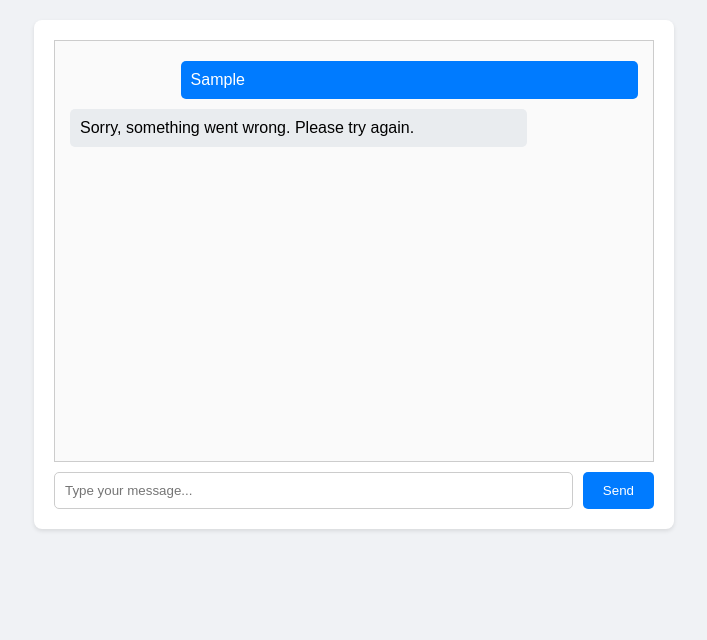
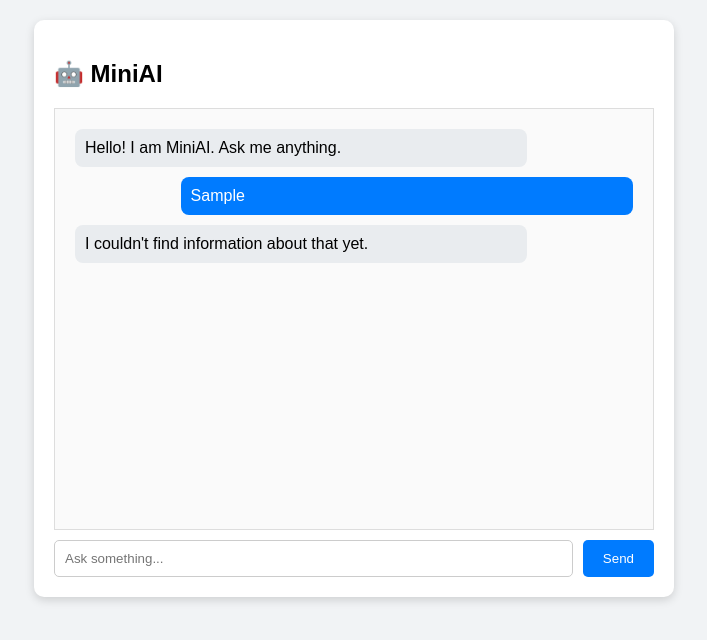
Before and after one commit to Lakhamohit/ai-chat-interface, a plain HTML site: page index.html in a window 1280 px wide. Both pictures are taken after typing "Sample" into the empty fields and a click on the button "Send". Shown: the whole page, without its empty margins (286-993 px from the left). Drawn offline with Linux system fonts and the light colour scheme; no server answers.

Commit message:
Refactor HTML structure and styles for MiniAI

```diff
--- a/index.html
+++ b/index.html
@@ -1,135 +1,78 @@
 <!DOCTYPE html>
-
 <html lang="en">
-
 <head>
-
 <meta charset="UTF-8">
-
 <meta name="viewport" content="width=device-width, initial-scale=1.0">
 
-    <title>AI Chat Interface</title>
+<title>MiniAI v0.1</title>
 
 <style>
-
 body {
-
     font-family: Arial, sans-serif;
-
+    background: #f1f3f5;
     margin: 0;
-
     padding: 20px;
-
-            background-color: #f0f2f5;
-
 }
 
 #chat-container {
-
     max-width: 600px;
-
     margin: auto;
-
     background: white;
-
-            border-radius: 8px;
-
-            box-shadow: 0 2px 4px rgba(0,0,0,0.1);
-
+    border-radius: 10px;
     padding: 20px;
-
+    box-shadow: 0 3px 10px rgba(0,0,0,0.15);
 }
 
 #chat-box {
-
     height: 400px;
-
     overflow-y: auto;
-
-            border: 1px solid #ccc;
-
+    border: 1px solid #ddd;
     padding: 10px;
-
-            margin-bottom: 10px;
-
     background: #fafafa;
-
 }
 
 .message {
-
-            margin: 10px 0;
-
     padding: 10px;
-
-            border-radius: 5px;
-
+    margin: 10px;
+    border-radius: 8px;
 }
 
-        .user-message {
-
+.user {
     background: #007bff;
-
     color: white;
-
     margin-left: 20%;
-
-            margin-right: 5px;
-
 }
 
-        .ai-message {
-
+.ai {
     background: #e9ecef;
-
     margin-right: 20%;
-
-            margin-left: 5px;
-
 }
 
-        #input-container {
-
+#input-area {
     display: flex;
-
+    margin-top: 10px;
     gap: 10px;
-
 }
 
-        #user-input {
-
+input {
     flex: 1;
-
     padding: 10px;
-
+    border-radius: 5px;
     border: 1px solid #ccc;
-
-            border-radius: 5px;
-
 }
 
-        #send-btn {
-
+button {
     padding: 10px 20px;
-
     background: #007bff;
-
-            color: white;
-
-            border: none;
-
-            border-radius: 5px;
-
-            cursor: pointer;
-
+    color:white;
+    border:none;
+    border-radius:5px;
+    cursor:pointer;
 }
 
-        #send-btn:hover {
-
-            background: #0056b3;
-
+button:hover {
+    background:#0056b3;
 }
-
 </style>
 
 </head>
@@ -138,124 +81,144 @@
 
 <div id="chat-container">
 
+<h2>🤖 MiniAI</h2>
+
 <div id="chat-box"></div>
 
-        <div id="input-container">
-
-            <input type="text" id="user-input" placeholder="Type your message...">
-
-            <button id="send-btn">Send</button>
-
+<div id="input-area">
+<input id="user-input" placeholder="Ask something...">
+<button onclick="sendMessage()">Send</button>
 </div>
 
 </div>
 
+
 <script>
 
-        const chatBox = document.getElementById('chat-box');
+const chatBox = document.getElementById("chat-box");
+const input = document.getElementById("user-input");
 
-        const userInput = document.getElementById('user-input');
 
-        const sendBtn = document.getElementById('send-btn');
+function addMessage(text, type){
 
-        // Function to add a message to the chat box
+    let div = document.createElement("div");
 
-        function addMessage(content, isUser) {
+    div.className = "message " + type;
 
-            const messageDiv = document.createElement('div');
+    div.innerText = text;
 
-            messageDiv.className = 'message ' + (isUser ? 'user-message' : 'ai-message');
+    chatBox.appendChild(div);
 
-            messageDiv.textContent = content;
-
-            chatBox.appendChild(messageDiv);
-
-            chatBox.scrollTop = chatBox.scrollHeight; // Auto-scroll to bottom
+    chatBox.scrollTop = chatBox.scrollHeight;
 
 }
 
-        // Function to call the AI API
 
-        async function callAIAPI(message) {
+
+async function searchWikipedia(query){
 
     try {
 
-                // Replace with your actual AI API endpoint and key
+        let url =
+        "https://en.wikipedia.org/api/rest_v1/page/summary/"
+        + encodeURIComponent(query);
 
-                const response = await fetch('https://api.x.ai/v1/chat', {
 
-                    method: 'POST',
+        let response = await fetch(url);
 
-                    headers: {
 
-                        'Content-Type': 'application/json',
+        if(!response.ok){
+            return null;
+        }
 
-                        'Authorization': 'Bearer YOUR_API_KEY' // Replace with actual API key
 
-                    },
+        let data = await response.json();
 
-                    body: JSON.stringify({
 
-                        message: message,
+        return data.extract;
 
-                        // Add parameters for task type if API supports it
 
-                    })
+    }
+    catch(error){
 
-                });
+        console.log(error);
 
-                if (!response.ok) {
-
-                    throw new Error('API request failed');
+        return null;
+    }
 
 }
 
-                const data = await response.json();
 
-                return data.response || 'AI response received'; // Adjust based on API response format
 
-            } catch (error) {
+async function think(question){
 
-                console.error('Error:', error);
+    addMessage("Thinking...", "ai");
 
-                return 'Sorry, something went wrong. Please try again.';
+
+    let answer = await searchWikipedia(question);
+
+
+    let messages = document.querySelectorAll(".ai");
+
+    messages[messages.length-1].remove();
+
+
+
+    if(answer){
+
+        return answer;
+
+    }
+    else {
+
+        return "I couldn't find information about that yet.";
 
     }
 
 }
 
-        // Handle send button click or Enter key press
 
-        async function handleSend() {
 
-            const message = userInput.value.trim();
+async function sendMessage(){
 
-            if (!message) return;
+    let question = input.value.trim();
 
-            // Display user message
 
-            addMessage(message, true);
+    if(question==="") return;
 
-            userInput.value = '';
 
-            // Call AI API and display response
+    addMessage(question,"user");
 
-            const aiResponse = await callAIAPI(message);
 
-            addMessage(aiResponse, false);
+    input.value="";
+
+
+    let reply = await think(question);
+
+
+    addMessage(reply,"ai");
 
 }
 
-        sendBtn.addEventListener('click', handleSend);
 
-        userInput.addEventListener('keypress', (e) => {
 
-            if (e.key === 'Enter') handleSend();
+input.addEventListener("keypress",function(e){
+
+    if(e.key==="Enter"){
+        sendMessage();
+    }
 
 });
 
+
+addMessage(
+"Hello! I am MiniAI. Ask me anything.",
+"ai"
+);
+
+
 </script>
 
+
 </body>
-
 </html>
```
Lines whose indentation alone changed are shown as unchanged.
